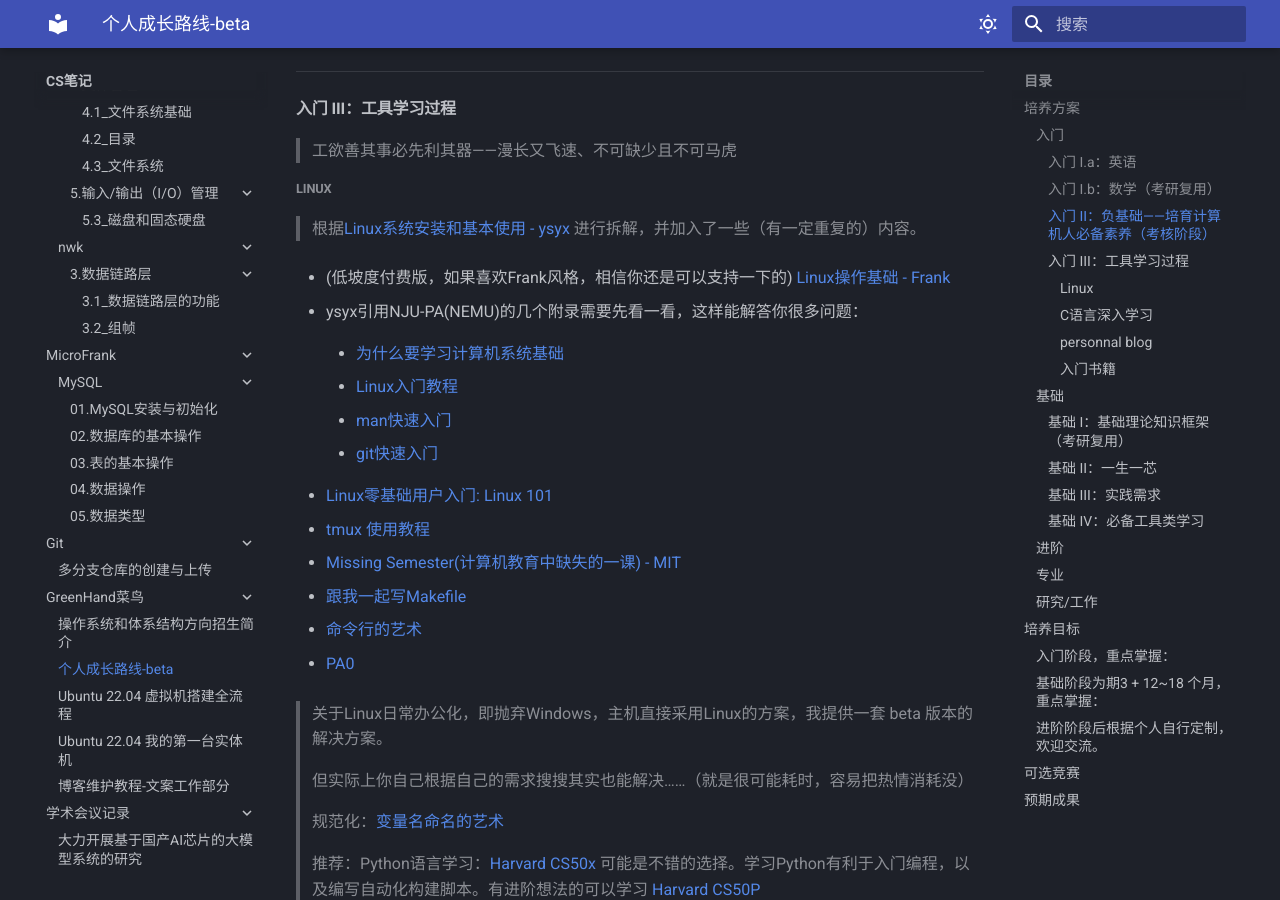
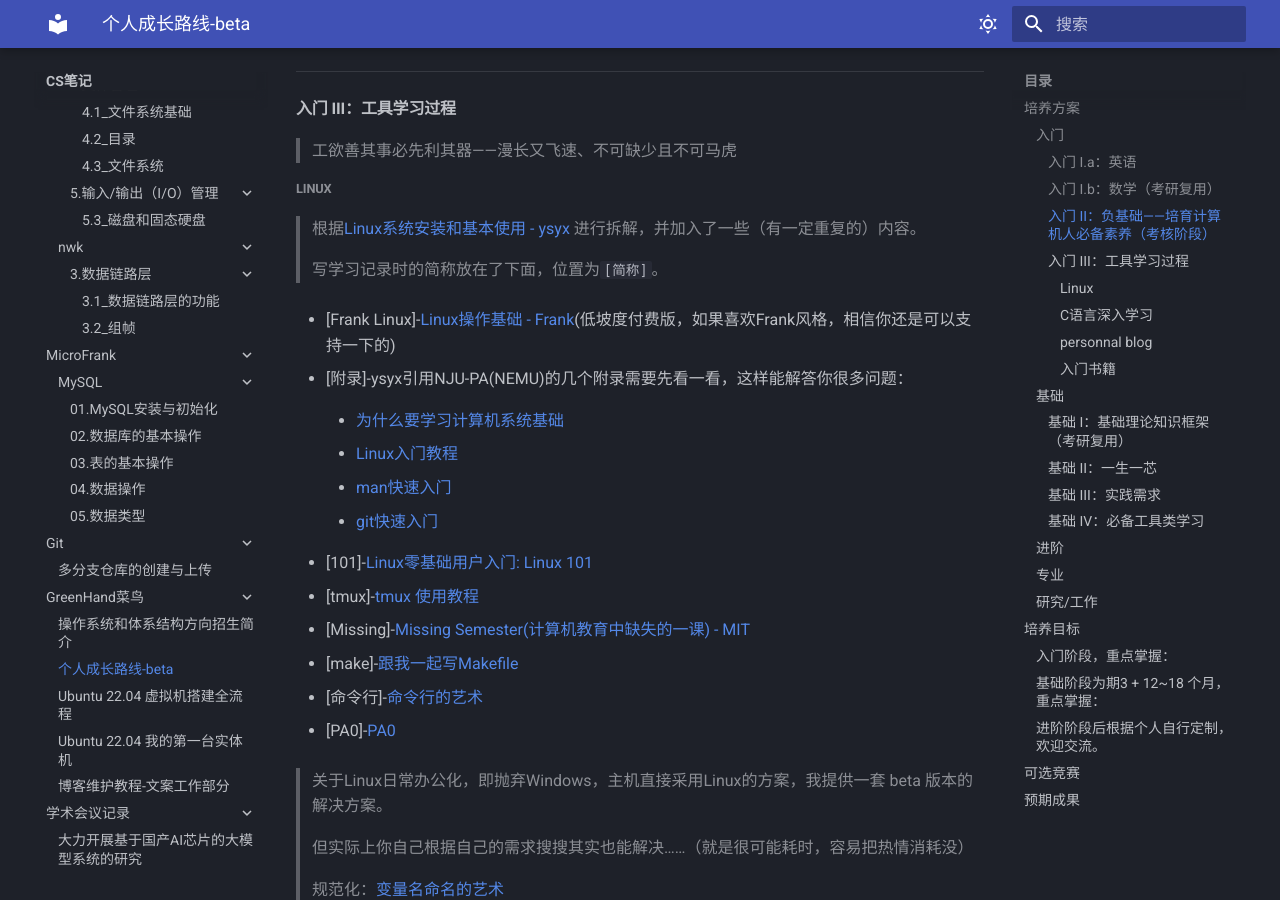
Before and after one commit to Haohahahaha/cs, an MkDocs documentation site: the page built from docs/greenhand/fertile/fertile.md, in a window 1280 px wide and 900 px high, scrolled down 1893 px. Built offline with MkDocs 1.6.1 and Material for MkDocs 9.7.7, drawn with Linux system fonts in a browser that asks for light colours.

Commit message:
2023-11-04_17:11:13 update

```diff
--- a/docs/greenhand/fertile/fertile.md
+++ b/docs/greenhand/fertile/fertile.md
@@ -82,9 +82,11 @@
 
 > 根据[Linux系统安装和基本使用 - ysyx](https://ysyx.oscc.cc/docs/2306/prestudy/0.2.html) 进行拆解，并加入了一些（有一定重复的）内容。
 
-  - (低坡度付费版，如果喜欢Frank风格，相信你还是可以支持一下的) [Linux操作基础 - Frank](https://www.bilibili.com/video/BV18U4y1W7av)
+> 写学习记录时的简称放在了下面，位置为`[简称]`。
 
-  - ysyx引用NJU-PA(NEMU)的几个附录需要先看一看，这样能解答你很多问题：
+- [Frank Linux]-[Linux操作基础 - Frank](https://www.bilibili.com/video/BV18U4y1W7av)(低坡度付费版，如果喜欢Frank风格，相信你还是可以支持一下的)
+
+- [附录]-ysyx引用NJU-PA(NEMU)的几个附录需要先看一看，这样能解答你很多问题：
 
 	- [为什么要学习计算机系统基础](https://ysyx.oscc.cc/docs/ics-pa/why.html)
 
@@ -94,17 +96,17 @@
 
 	- [git快速入门](https://ysyx.oscc.cc/docs/ics-pa/git.html)
 
-- [Linux零基础用户入门: Linux 101](https://101.ustclug.org/)
+- [101]-[Linux零基础用户入门: Linux 101](https://101.ustclug.org/)
 
-- [tmux 使用教程](https://www.ruanyifeng.com/blog/2019/10/tmux.html)
+- [tmux]-[tmux 使用教程](https://www.ruanyifeng.com/blog/2019/10/tmux.html)
 
-- [Missing Semester(计算机教育中缺失的一课) - MIT](https://missing-semester-cn.github.io/)
+- [Missing]-[Missing Semester(计算机教育中缺失的一课) - MIT](https://missing-semester-cn.github.io/)
 
-- [跟我一起写Makefile](https://seisman.github.io/how-to-write-makefile/overview.html)
+- [make]-[跟我一起写Makefile](https://seisman.github.io/how-to-write-makefile/overview.html)
 
-- [命令行的艺术](https://github.com/jlevy/the-art-of-command-line/blob/master/README-zh.md)
+- [命令行]-[命令行的艺术](https://github.com/jlevy/the-art-of-command-line/blob/master/README-zh.md)
 
-- [PA0](https://ysyx.oscc.cc/docs/ics-pa/PA0.html)
+- [PA0]-[PA0](https://ysyx.oscc.cc/docs/ics-pa/PA0.html)
 
 > 关于Linux日常办公化，即抛弃Windows，主机直接采用Linux的方案，我提供一套 beta 版本的解决方案。
 >
```
